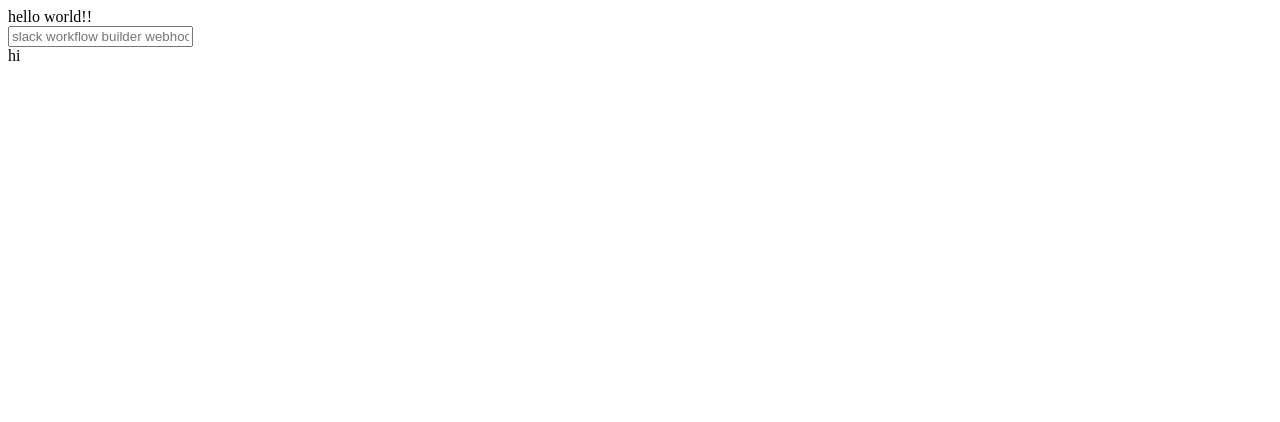
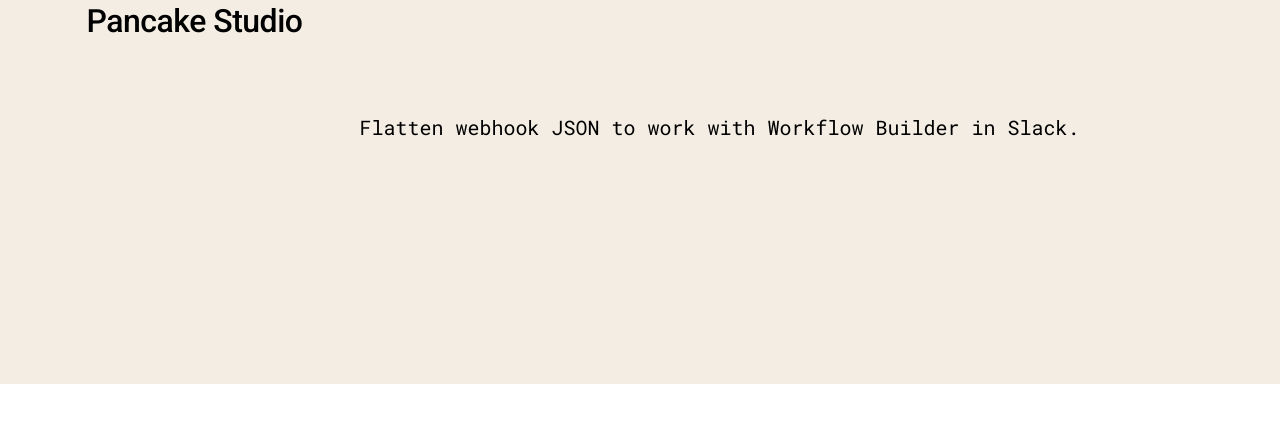
Before and after one commit to stevengill/pancake-studio, a website: page public/index.html in a window 1280 px wide. Drawn offline with Linux system fonts and the light colour scheme.

Commit message:
added https redirect

```diff
--- a/package.json
+++ b/package.json
@@ -21,6 +21,7 @@
     "axios": "^0.21.0",
     "body-parser": "^1.19.0",
     "express": "^4.17.1",
-    "flat": "^5.0.2"
+    "flat": "^5.0.2",
+    "heroku-ssl-redirect": "^0.1.1"
   }
 }
--- /dev/null
+++ b/public/index.css
@@ -0,0 +1,90 @@
+html, body, div, span, applet, object, iframe,
+h1, h2, h3, h4, h5, h6, p, blockquote, pre,
+a, abbr, acronym, address, big, cite, code,
+del, dfn, em, img, ins, kbd, q, s, samp,
+small, strike, strong, sub, sup, tt, var,
+b, u, i, center,
+dl, dt, dd, ol, ul, li,
+fieldset, form, label, legend,
+table, caption, tbody, tfoot, thead, tr, th, td,
+article, aside, canvas, details, embed,
+figure, figcaption, footer, header, hgroup,
+menu, nav, output, ruby, section, summary,
+time, mark, audio, video {
+	margin: 0;
+	padding: 0;
+	border: 0;
+	font-size: 100%;
+	font: inherit;
+	vertical-align: baseline;
+}
+/* HTML5 display-role reset for older browsers */
+article, aside, details, figcaption, figure,
+footer, header, hgroup, menu, nav, section {
+	display: block;
+}
+body {
+	line-height: 1;
+}
+ol, ul {
+	list-style: none;
+}
+blockquote, q {
+	quotes: none;
+}
+blockquote:before, blockquote:after,
+q:before, q:after {
+	content: '';
+	content: none;
+}
+table {
+	border-collapse: collapse;
+	border-spacing: 0;
+}
+
+/* Rectangle 6 */
+#hero {
+  position: absolute;
+  width: 1440px;
+  height: 384px;
+  left: 0px;
+  top: 0px;
+  background: #F4EDE4;
+}
+
+#hero h1 {
+  position: absolute;
+  width: 217px;
+  height: 38px;
+  left: 86px;
+  top: 3px;
+
+  font-family: Roboto;
+  font-style: normal;
+  font-weight: 500;
+  font-size: 32px;
+  line-height: 37px;
+  /* identical to box height */
+
+  text-align: center;
+  letter-spacing: -0.5px;
+
+  color: #000000;
+}
+
+#hero h2 {
+  position: absolute;
+  width: 721px;
+  height: 26px;
+  left: 359px;
+  top: 114px;
+
+  font-family: Roboto Mono;
+  font-style: normal;
+  font-weight: normal;
+  font-size: 20px;
+  line-height: 26px;
+  text-align: center;
+
+  color: #000000;
+}
--- a/public/index.html
+++ b/public/index.html
@@ -1,7 +1,13 @@
 <html>
-    <head></head>
+    <head>
+        <link href="https://fonts.googleapis.com/css2?family=Roboto+Mono&family=Roboto:wght@500&display=swap" rel="stylesheet">
+        <link rel="stylesheet" href="index.css" />
+    </head>
     <body>
-        <div>hello world!!</div>
+        <div id="hero">
+            <h1>Pancake Studio</h1>
+            <h2>Flatten webhook JSON to work with Workflow Builder in Slack.</div>
+        </div>
         <input id="url box" type="url" placeholder="slack workflow builder webhook url" width="500px">
         <div>hi</div>
     </body>
--- a/server.js
+++ b/server.js
@@ -3,6 +3,7 @@
 const bodyParser = require('body-parser');
 const flatten = require('flat');
 const path = require('path');
+const sslRedirect = require('heroku-ssl-redirect').default;
 
 const app = express();
 const port = process.env.PORT || 3000;
@@ -12,6 +13,7 @@
 }));
 
 app.use(bodyParser.json());
+app.use(sslRedirect());
 // Redirect http calls to https
 // comment this out if you aren't using SSL
 // app.use(function(req, res, next) {
@@ -24,7 +26,6 @@
 //     }
 // });
 app.use(express.static('public'))
-
 
 
 app.post('/workflows/*', (req, res) => {
```
Also changed, not shown: README.md.
